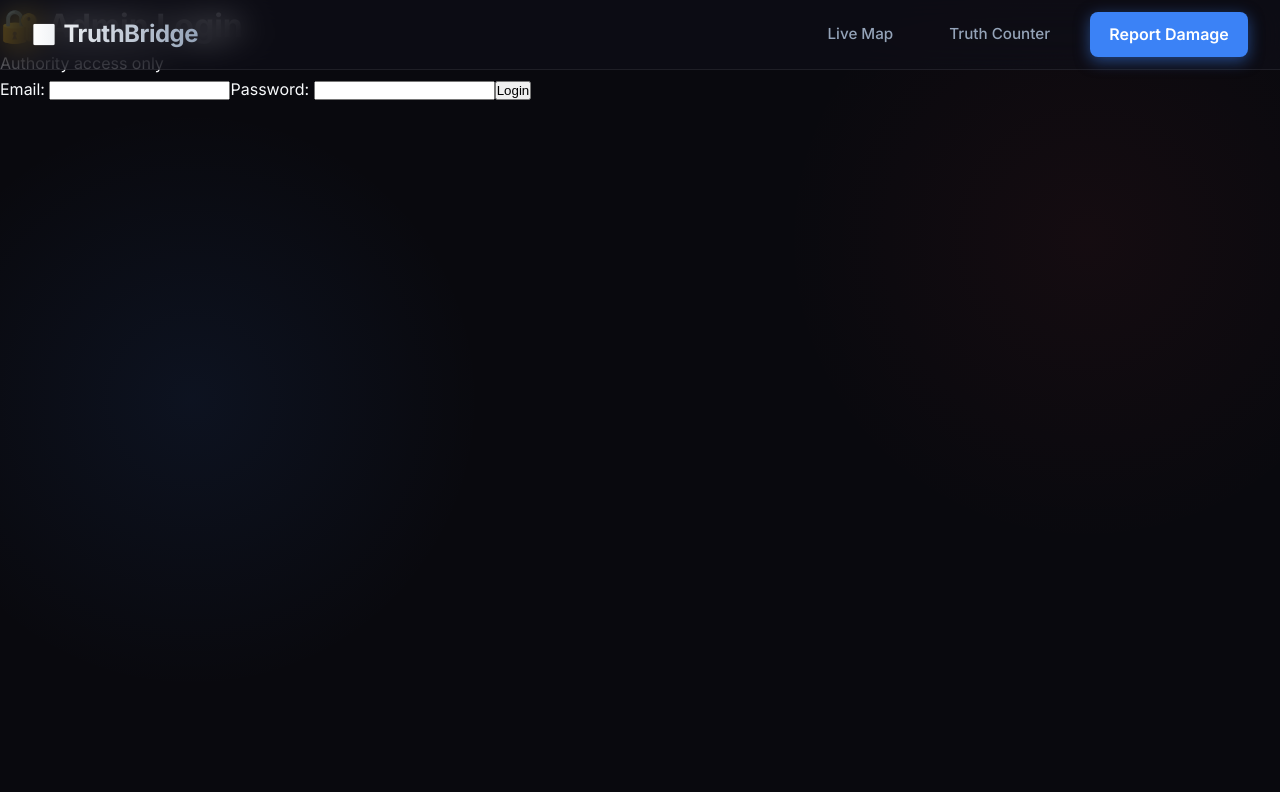
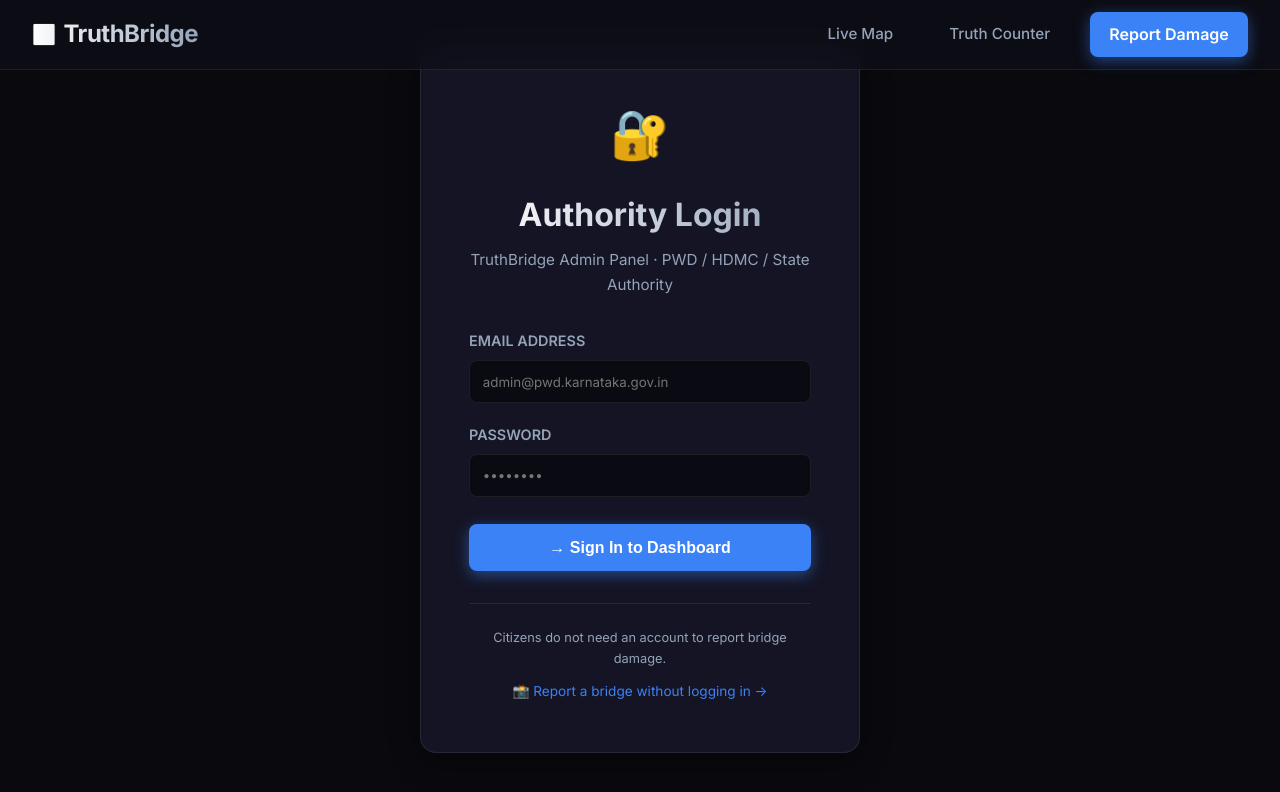
Before and after one commit to VAIBHAV7848/truthbridge, a React (Vite) app: page /admin/login in a window 1280 px wide. Shown: the top 792 px of the page. Built offline with nearby package versions, Linux system fonts and the light colour scheme; no server answers.

Commit message:
fix: resolve bridge details field mismatch, fix reports join, and redesign admin login

```diff
--- a/src/pages/BridgeDetail.jsx
+++ b/src/pages/BridgeDetail.jsx
@@ -121,11 +121,11 @@ export default function BridgeDetail() {
             </div>
             <div>
               <div className="text-gray" style={{fontSize:'0.8rem',textTransform:'uppercase'}}>Last Inspected</div>
-              <div style={{fontWeight:600}}>{bridge.last_inspected_date ? new Date(bridge.last_inspected_date).toLocaleDateString() : 'Never on record'}</div>
+              <div style={{fontWeight:600}}>{bridge.last_inspection_date ? new Date(bridge.last_inspection_date).toLocaleDateString() : 'Never on record'}</div>
             </div>
             <div>
               <div className="text-gray" style={{fontSize:'0.8rem',textTransform:'uppercase'}}>Managing Authority</div>
-              <div style={{fontWeight:600}}>{bridge.managing_authority || 'Unknown'}</div>
+              <div style={{fontWeight:600}}>{bridge.responsible_authority || 'Unknown'}</div>
             </div>
             <div>
               <div className="text-gray" style={{fontSize:'0.8rem',textTransform:'uppercase'}}>Seismic Zone</div>
@@ -152,7 +152,7 @@ export default function BridgeDetail() {
                   </div>
                   <div className="text-gray" style={{fontSize:'0.8rem'}}>{new Date(r.created_at).toLocaleDateString()}</div>
                 </div>
-                <p style={{marginBottom:'1rem',fontStyle:'italic'}}>"{r.description}"</p>
+                {r.description && <p style={{marginBottom:'1rem',fontStyle:'italic'}}>"{r.description}"</p>}
 
                 <span className="badge" style={{background:`${tb.color}22`,color:tb.color,border:`1px solid ${tb.color}44`,display:'inline-block'}}>
                   {tb.text}
--- a/src/pages/admin/Dashboard.jsx
+++ b/src/pages/admin/Dashboard.jsx
@@ -26,7 +26,7 @@ function ReportRow({ report, onUpdate }) {
     <div className="report-card" style={{marginBottom:'1rem',textAlign:'left'}}>
       <div className="flex-between" style={{marginBottom:'0.5rem'}}>
         <div>
-          <strong style={{fontSize:'1.1rem'}}>{report.bridges?.name}</strong>
+          <strong style={{fontSize:'1.1rem'}}>{report.bridgeName}</strong>
           <span className="badge" style={{background:'rgba(255,255,255,0.1)',marginLeft:'0.5rem'}}>{report.damage_type}</span>
           <span className="badge" style={{background:report.severity==='DANGEROUS'?'#ef4444':'#f97316',marginLeft:'0.5rem'}}>{report.severity}</span>
         </div>
@@ -74,11 +74,17 @@ export default function AdminDashboard() {
         try {
           const { data, error } = await supabase
             .from('reports')
-            .select('*, bridges(name, state)')
+            .select('*')
             .in('status', ['PENDING', 'UNDER_REVIEW', 'IGNORED'])
             .order('created_at', { ascending: false })
           if (error) throw error
-          setPendingReports(data || [])
+
+          const bridgeIds = data.map(r => r.bridge_id)
+          const { data: bridgeData } = await supabase.from('bridges')
+            .select('id, name, state').in('id', bridgeIds)
+          const bridgeMap = Object.fromEntries((bridgeData||[]).map(b=>[b.id, b]))
+
+          setPendingReports(data.map(r => ({...r, bridgeName: bridgeMap[r.bridge_id]?.name || 'Unknown Bridge'})))
         } catch (err) {
           console.error(err)
         } finally {
--- a/src/pages/admin/Login.jsx
+++ b/src/pages/admin/Login.jsx
@@ -1,42 +1,154 @@
-/**
- * TruthBridge — Admin Login Page
- */
-import { useState } from 'react';
-import { useNavigate } from 'react-router-dom';
-import { signIn } from '../../lib/auth';
+import { useState } from 'react'
+import { useNavigate } from 'react-router-dom'
+import { signIn } from '../../lib/auth'
 
 export default function AdminLogin() {
-  const navigate = useNavigate();
-  const [email, setEmail] = useState('');
-  const [password, setPassword] = useState('');
-  const [error, setError] = useState(null);
-  const [loading, setLoading] = useState(false);
+  const [email, setEmail] = useState('')
+  const [password, setPassword] = useState('')
+  const [loading, setLoading] = useState(false)
+  const [error, setError] = useState(null)
+  const navigate = useNavigate()
 
   async function handleLogin(e) {
-    e.preventDefault();
-    setLoading(true);
-    setError(null);
+    e.preventDefault()
+    setLoading(true)
+    setError(null)
+
     try {
-      await signIn(email, password);
-      navigate('/admin/dashboard');
+      await signIn(email, password)
+      navigate('/admin/dashboard')
     } catch (err) {
-      setError(err.message);
+      setError(err.message)
     } finally {
-      setLoading(false);
+      setLoading(false)
     }
   }
 
   return (
-    <div id="admin-login-page">
-      <h1>🔐 Admin Login</h1>
-      <p>Authority access only</p>
+    <div style={{
+      minHeight:'100vh',
+      display:'flex',
+      alignItems:'center',
+      justifyContent:'center',
+      background:'var(--color-bg)'
+    }}>
+      <div className="glass-panel" style={{
+        width:'100%',
+        maxWidth:'440px',
+        padding:'3rem',
+        textAlign:'center'
+      }}>
 
-      <form onSubmit={handleLogin}>
-        <label>Email: <input type="email" value={email} onChange={e => setEmail(e.target.value)} required /></label>
-        <label>Password: <input type="password" value={password} onChange={e => setPassword(e.target.value)} required /></label>
-        {error && <p style={{ color: 'red' }}>{error}</p>}
-        <button type="submit" disabled={loading}>{loading ? 'Signing in...' : 'Login'}</button>
-      </form>
+        {/* Icon */}
+        <div style={{fontSize:'3rem',marginBottom:'1rem'}}>🔐</div>
+
+        {/* Title */}
+        <h1 style={{
+          fontSize:'2rem',
+          fontWeight:800,
+          marginBottom:'0.5rem',
+          background:'linear-gradient(to right,#ffffff,#94a3b8)',
+          WebkitBackgroundClip:'text',
+          WebkitTextFillColor:'transparent'
+        }}>Authority Login</h1>
+
+        <p className="text-gray" style={{marginBottom:'2rem',fontSize:'0.95rem'}}>
+          TruthBridge Admin Panel · PWD / HDMC / State Authority
+        </p>
+
+        <form onSubmit={handleLogin} style={{
+          display:'flex',
+          flexDirection:'column',
+          gap:'1.2rem',
+          textAlign:'left'
+        }}>
+
+          <div>
+            <label style={{
+              display:'block',
+              fontWeight:600,
+              fontSize:'0.9rem',
+              marginBottom:'0.5rem',
+              color:'var(--color-text-muted)'
+            }}>EMAIL ADDRESS</label>
+            <input
+              type="email"
+              className="form-input"
+              value={email}
+              onChange={e => setEmail(e.target.value)}
+              placeholder="admin@pwd.karnataka.gov.in"
+              required
+              style={{marginTop:0}}
+            />
+          </div>
+
+          <div>
+            <label style={{
+              display:'block',
+              fontWeight:600,
+              fontSize:'0.9rem',
+              marginBottom:'0.5rem',
+              color:'var(--color-text-muted)'
+            }}>PASSWORD</label>
+            <input
+              type="password"
+              className="form-input"
+              value={password}
+              onChange={e => setPassword(e.target.value)}
+              placeholder="••••••••"
+              required
+              style={{marginTop:0}}
+            />
+          </div>
+
+          {error && (
+            <div style={{
+              background:'rgba(239,68,68,0.1)',
+              border:'1px solid rgba(239,68,68,0.3)',
+              borderRadius:8,
+              padding:'0.75rem 1rem',
+              color:'#ef4444',
+              fontSize:'0.9rem',
+              fontWeight:500
+            }}>
+              ⚠️ {error}
+            </div>
+          )}
+
+          <button
+            type="submit"
+            className="btn-primary"
+            disabled={loading}
+            style={{
+              width:'100%',
+              padding:'0.9rem',
+              fontSize:'1rem',
+              fontWeight:700,
+              marginTop:'0.5rem'
+            }}
+          >
+            {loading ? '⏳ Signing in...' : '→ Sign In to Dashboard'}
+          </button>
+        </form>
+
+        <div style={{
+          marginTop:'2rem',
+          paddingTop:'1.5rem',
+          borderTop:'1px solid var(--color-glass-border)'
+        }}>
+          <p className="text-gray" style={{fontSize:'0.8rem'}}>
+            Citizens do not need an account to report bridge damage.
+          </p>
+          <a href="/report" style={{
+            display:'inline-block',
+            marginTop:'0.75rem',
+            fontSize:'0.85rem',
+            color:'var(--color-accent)'
+          }}>
+            📸 Report a bridge without logging in →
+          </a>
+        </div>
+      </div>
     </div>
-  );
+  )
 }
```
